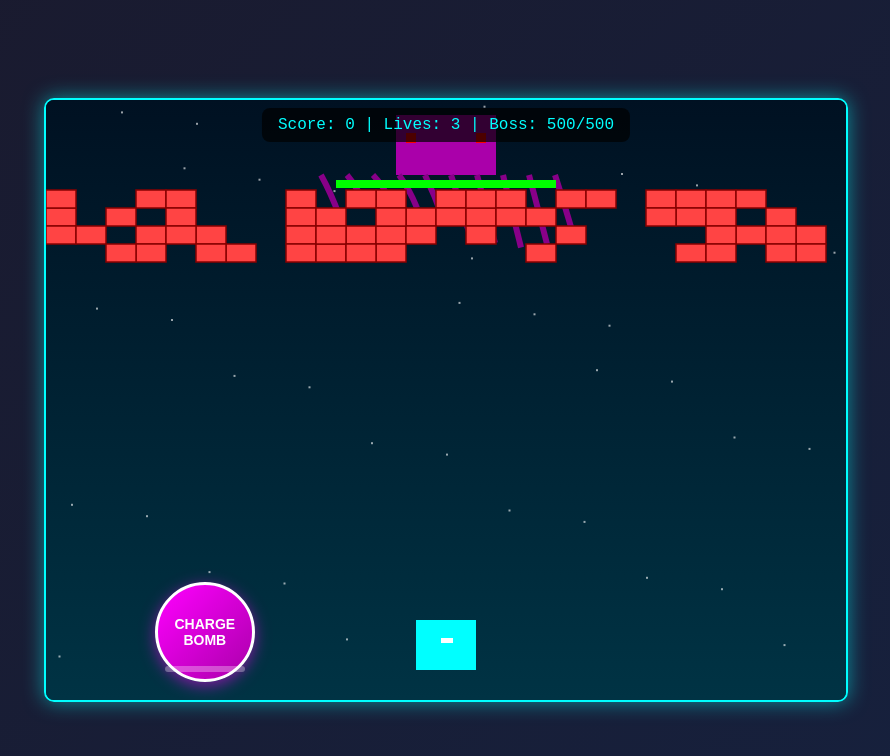
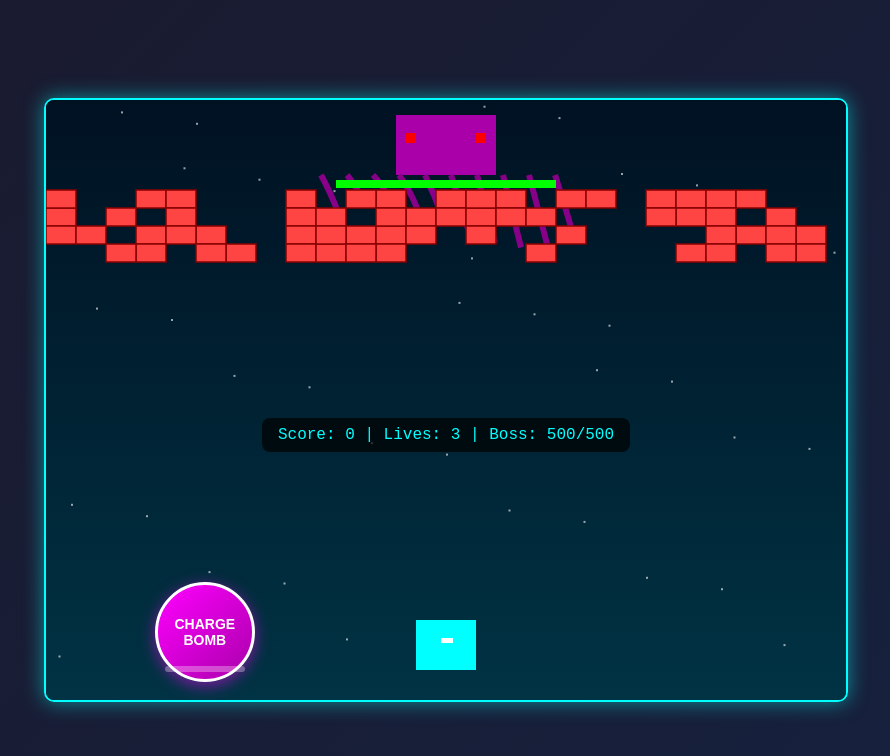
Before and after one commit to hazeon-ctrl/OctoAlienMobile, a plain HTML site: page index.html in a window 1280 px wide. Shown: the whole page, without its empty margins (194-1084 px from the left). Drawn offline with Linux system fonts and the light colour scheme.

Commit message:
Add files via upload

```diff
--- a/index.html
+++ b/index.html
@@ -45,7 +45,7 @@
 
         .hud {
             position: absolute;
-            top: 10px;
+            top: 40svh;
             left: 50%;
             transform: translateX(-50%);
             font-size: 16px;
```
